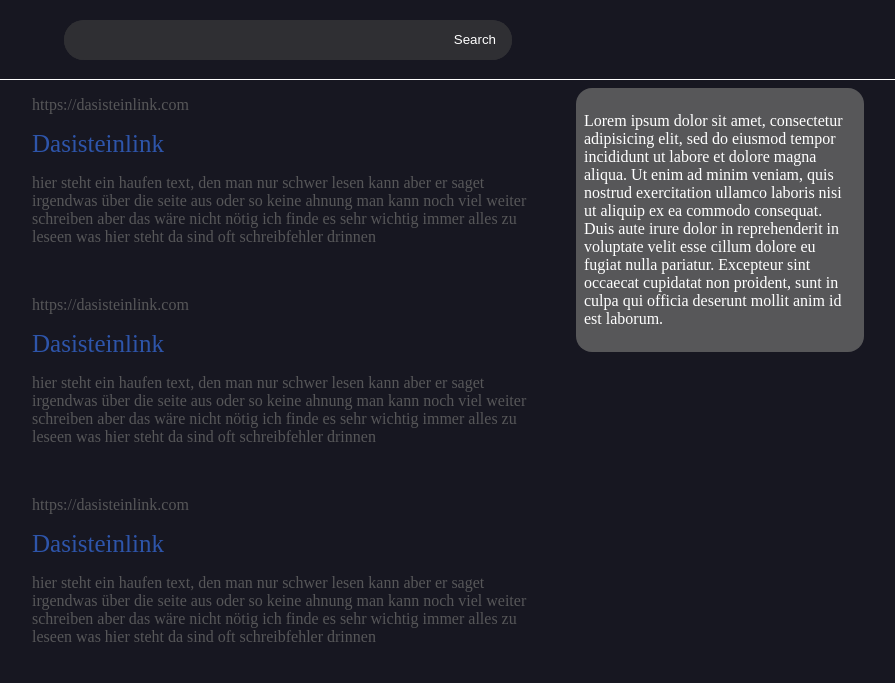
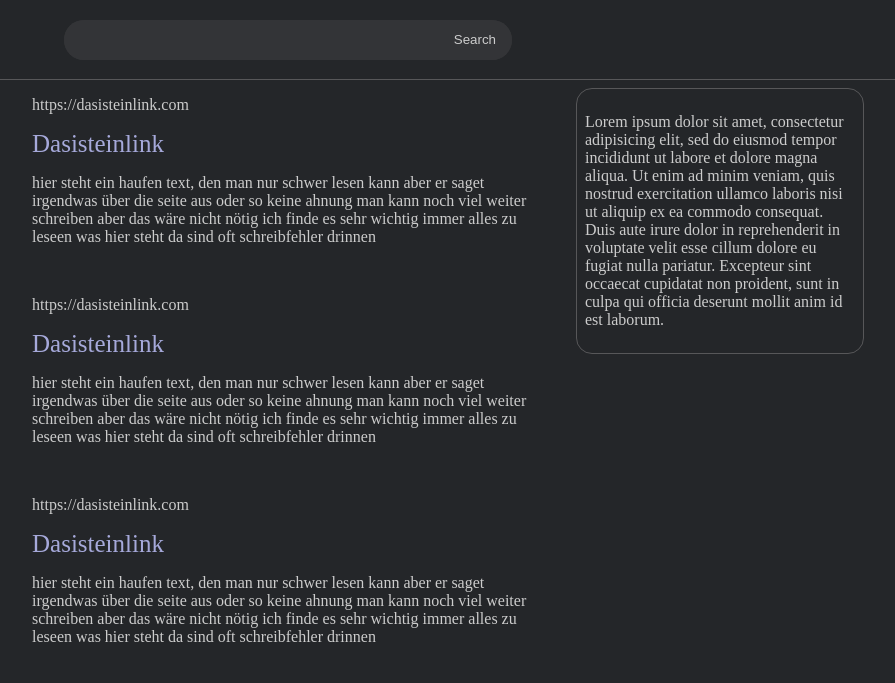
Before and after one commit to kirbs-btw/googleSearch-mochup, a plain HTML site: page index.html in a window 1280 px wide. Shown: the whole page, without its empty margins (96-991 px from the left). Drawn offline with Linux system fonts and the light colour scheme.

Commit message:
Add files via upload

```diff
--- a/css/main.css
+++ b/css/main.css
@@ -1,9 +1,10 @@
 :root{
-    --bgColor: #171721;
-    --secColor: #2F2F33;
+    --bgColor: #242629;
+    --secColor: #333437;
     --brightSecColor: #575759;
+    --textColor: #cccccc;
     --navSectionHeight: 10vh;
-    --accentBlue: #2E55AA;
+    --accentBlue: #A6A9DA;
 }
 
 body{
@@ -19,7 +20,7 @@ body{
   width: 100vw;
   height: var(--navSectionHeight);
   box-sizing: border-box;
-  border-bottom: white 1px solid;
+  border-bottom: var(--brightSecColor) 1px solid;
   display: flex;
   align-items: center;
 }
@@ -70,7 +71,7 @@ button{
   padding-left: 2vh;
   border: none;
   background-color: var(--secColor);
-  color: white;
+  color: var(--textColor);
 }
 
 button:hover{
@@ -124,14 +125,14 @@ content section styling
 }
 
 .content-section > p{
-  color: var(--brightSecColor);
+  color: var(--textColor);
 }
 
 .right-info-section{
   margin-left: 5%;
   margin-top: 1vh;
   box-sizing: border-box;
-  background-color: var(--brightSecColor);
+  border: solid 1px var(--brightSecColor);
   border-radius: 2vh;
   width: 45%;
   height: auto;
@@ -140,5 +141,5 @@ content section styling
 
 .right-info-section > *{
   font-family: Futura Bk BT;
-  color: white;
+  color: var(--textColor);
 }
```
